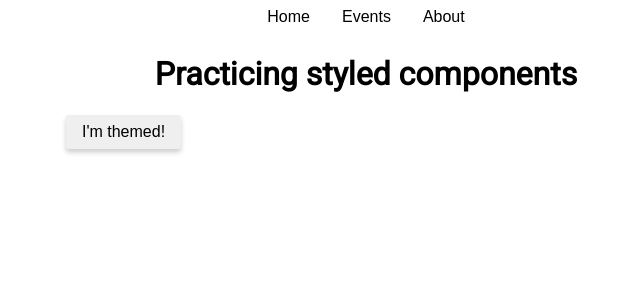
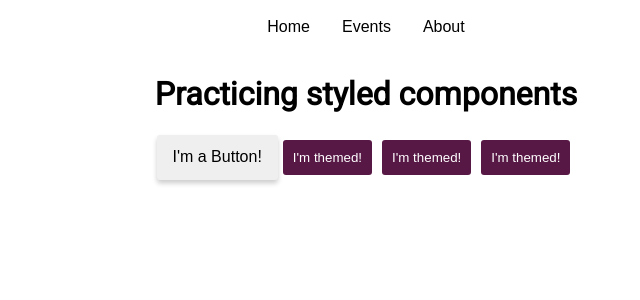
Before and after one commit to shanialmog/styling-exercise, a React (Create React App) app: page / in a window 1280 px wide. Shown: the top 300 px of the page, without its empty margins (274-914 px from the left). Built offline with nearby package versions, Linux system fonts and the light colour scheme.

Commit message:
use themeprovider props in children components

```diff
--- a/src/App.js
+++ b/src/App.js
@@ -9,6 +9,10 @@ import NavBar from './components/NavBar'
 import theme from './theme/theme'
 import GlobalStyles from './theme/globalStyles'
 
+const Container = Styled.div`
+    text-align: center;
+    padding: 10px 10px;
+  `
 const App = () => {
 
   // const Button = Styled.button`
@@ -16,11 +20,6 @@ const App = () => {
   //   color: ${({ theme }) => theme.colors.main};
   //   border: none;
   // `
-  const Container = Styled.div`
-    text-align: center;
-  `
-
-
   return (
     <Router>
       <ThemeProvider theme={theme}>
@@ -30,12 +29,12 @@ const App = () => {
           {/* <About />
       <Contact /> */}
         </Container>
+        <Switch>
+          <Route path='/' exact component={Home} />
+          <Route path='/contact' exact component={Contact} />
+          <Route path='/about' exact component={About} />
+        </Switch>
       </ThemeProvider>
-      <Switch>
-        <Route path='/' exact component={Home} />
-        <Route path='/contact' exact component={Contact} />
-        <Route path='/about' exact component={About} />
-      </Switch>
     </Router>
   )
 }
--- a/src/components/Button/index.js
+++ b/src/components/Button/index.js
@@ -14,6 +14,7 @@ const StyledButton = Styled.button`
     :active {
         background-color: #e1e1e1;
     }
+
 `
 
 const Button = ({children}) => {
--- a/src/components/H1/index.js
+++ b/src/components/H1/index.js
@@ -2,16 +2,16 @@ import React from 'react'
 import Styled from 'styled-components'
 
 
+const StyledH1 = Styled.h1`
+text-align: center
+}
+`
 
 const H1 = ({ children }) => {
-    const H1 = Styled.h1`
-    text-align: center
-    }
-`
     return (
-        <H1 >
+        <StyledH1 >
             {children}
-        </H1>
+        </StyledH1>
     )
 }
 
--- a/src/components/Home/index.js
+++ b/src/components/Home/index.js
@@ -1,13 +1,33 @@
 import React from 'react'
+import Styled from 'styled-components'
 
 import Button from '../Button'
 import H1 from '../H1'
 
+const ThemeButton = Styled.button`
+    text-align: ${({ theme }) => theme.align.center};
+    background-color: ${({ theme }) => theme.colors.bold};
+    border: none;
+    color: white;
+    padding:  ${({ theme }) => theme.padding.default};
+    font-size:  ${({ theme }) => theme.fontSizes.small};
+    border-radius: 3px;
+    margin: 5px 5px;
+    `
+const Wrapper = Styled.div`
+    display: flex;
+    justify-content: center;
+`
 const Home = () => {
     return (
         <div>
             <H1>Practicing styled components</H1>
-            <Button>I'm themed!</Button>
+            <Wrapper>
+                <Button>I'm a Button!</Button>
+                <ThemeButton>I'm themed!</ThemeButton>
+                <ThemeButton>I'm themed!</ThemeButton>
+                <ThemeButton>I'm themed!</ThemeButton>
+            </Wrapper>
         </div>
     )
 }
--- a/src/components/NavBar/index.js
+++ b/src/components/NavBar/index.js
@@ -4,8 +4,6 @@ import Styled from 'styled-components'
 
 // import Button from '../Button'
 
-
-const NavBar = () => {
     const NavButton = Styled.button`
     font-size: 1rem;
     padding: .5rem 1rem;
@@ -19,6 +17,8 @@ const NavBar = () => {
     }
     border-radius: 3px;
     `
+
+const NavBar = () => {
     return (
         <div>
             <Link to="/"><NavButton>Home</NavButton ></Link>
--- a/src/theme/theme.js
+++ b/src/theme/theme.js
@@ -4,7 +4,8 @@ export default {
         dark: '#ddd222',
         light: '#efefef',
         text: '#ddd',
-        link: '#fafafa'
+        link: '#fafafa',
+        bold: '#581845'
     },
     fontSizes: {
         large: '3rem',
@@ -13,5 +14,8 @@ export default {
     },
     align: {
         center: 'center'
+    },
+    padding: {
+        default: '10px'
     }
 }
```
